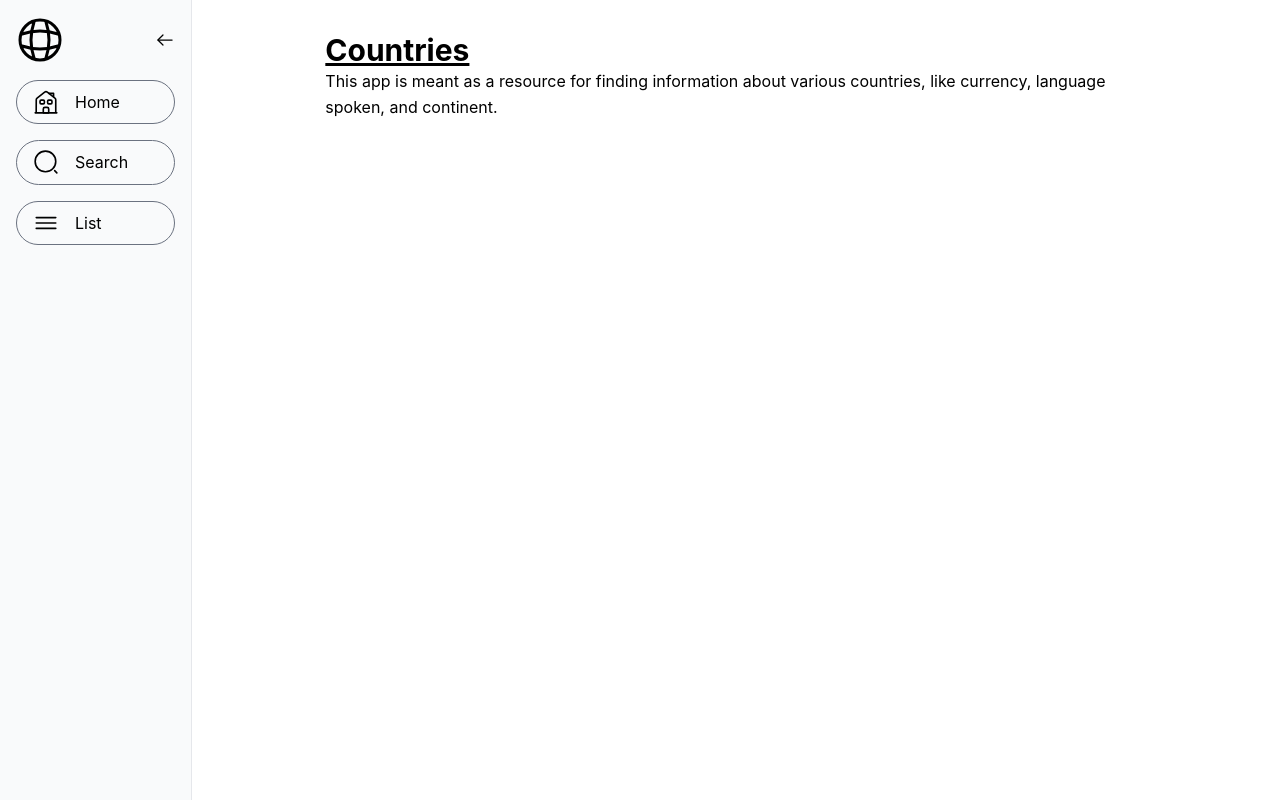
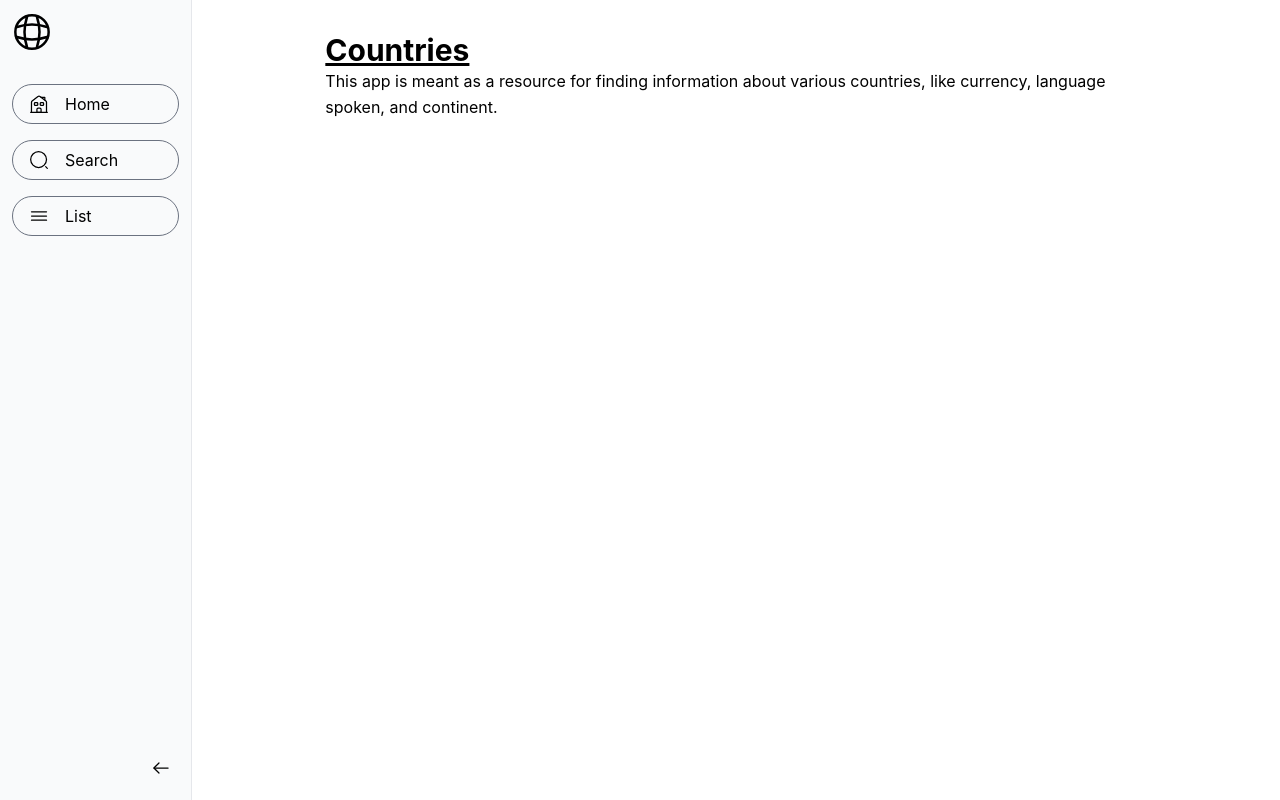
Before and after one commit to JakeDawkins/countries, a Next.js app: page / in a window 1280 px wide. Built offline with nearby package versions, Linux system fonts and the light colour scheme.

Commit message:
update navbar size

```diff
--- a/src/components/navBar/index.tsx
+++ b/src/components/navBar/index.tsx
@@ -12,9 +12,15 @@ interface NavItemProps {
 function NavItem({ href, label, isCollapsed, icon }: NavItemProps) {
   return (
     <Link aria-label={isCollapsed ? label : undefined} href={href}>
-      <div className="mt-4 flex flex-row p-2 px-4 border border-gray-500 rounded-full">
-        <Icon name={icon} size={26} />
-        {!isCollapsed ? <p className="ml-4">{label}</p> : undefined}
+      <div
+        className={`mt-4 flex flex-row h-10 items-center px-4 border border-gray-500 rounded-full overflow-hidden ${
+          isCollapsed ? 'w-10 justify-center px-0' : ''
+        }`}
+      >
+        <Icon name={icon} size={20} />
+        {!isCollapsed ? (
+          <p className="ml-4 whitespace-nowrap">{label}</p>
+        ) : undefined}
       </div>
     </Link>
   );
@@ -35,24 +41,17 @@ function NavBar() {
   return (
     // todo - collapse
     <nav
-      className={`sticky top-0 max-w-full p-4 bg-gray-50 border-r border-r-gray-200 ${
-        isCollapsed ? 'w-24' : 'w-48'
+      className={`flex flex-col sticky top-0 justify-between h-full max-w-full p-3 bg-gray-50 border-r border-r-gray-200 ${
+        isCollapsed ? 'w-16' : 'w-48'
       }`}
+      style={{ transition: 'width 0.3s' }}
     >
-      <div className="flex flex-row align-center justify-between">
+      <div className="">
         <Link href="/" aria-label="countries app. click to go home">
-          <Icon name="globe" size={48} />
+          <Icon name="globe" size={40} />
         </Link>
-        {/* icon - arrow for collapse */}
-        <button
-          type="button"
-          aria-label={`click to ${isCollapsed ? 'expand' : 'collapse'} nav`}
-          onClick={() => setIsCollapsed(!isCollapsed)}
-        >
-          <Icon size={20} name={isCollapsed ? 'arrow-right' : 'arrow-left'} />
-        </button>
-      </div>
-      <ul className="mt-4">
+
+        <ul className="mt-8">
           <li>
             <NavItem
               href="/"
@@ -78,6 +77,15 @@ function NavBar() {
             />
           </li>
         </ul>
+      </div>
+      <button
+        className="flex w-full h-10 justify-end items-center px-2"
+        type="button"
+        aria-label={`click to ${isCollapsed ? 'expand' : 'collapse'} nav`}
+        onClick={() => setIsCollapsed(!isCollapsed)}
+      >
+        <Icon size={20} name={isCollapsed ? 'arrow-right' : 'arrow-left'} />
+      </button>
     </nav>
   );
 }
--- /dev/null
+++ b/src/pages/search.tsx
@@ -0,0 +1,43 @@
+import React from 'react';
+import { Layout } from '../components';
+import { gql, useQuery } from '@apollo/client';
+import { CountriesListQuery } from '../__generated__/graphql';
+import Link from 'next/link';
+
+const COUNTRIES_LIST_QUERY = gql`
+  query CountriesList {
+    countries {
+      name
+      code
+      emoji
+    }
+  }
+`;
+
+function Search() {
+  const { loading, data, error } =
+    useQuery<CountriesListQuery>(COUNTRIES_LIST_QUERY);
+
+  if (loading) return <p>Loading...</p>;
+  if (error || !data?.countries) return <p>Error</p>;
+
+  const countries = data.countries;
+
+  console.log({ countries });
+  return (
+    <Layout>
+      <h1 className="text-4xl font-bold">Search</h1>
+      {countries.map((country) => {
+        return (
+          <Link key={country.code} href={`/country/${country.code}`}>
+            <p className="mt-2">
+              {country.name} {country.emoji}
+            </p>
+          </Link>
+        );
+      })}
+    </Layout>
+  );
+}
+
+export default Search;
```
Lines whose indentation alone changed are shown as unchanged.
